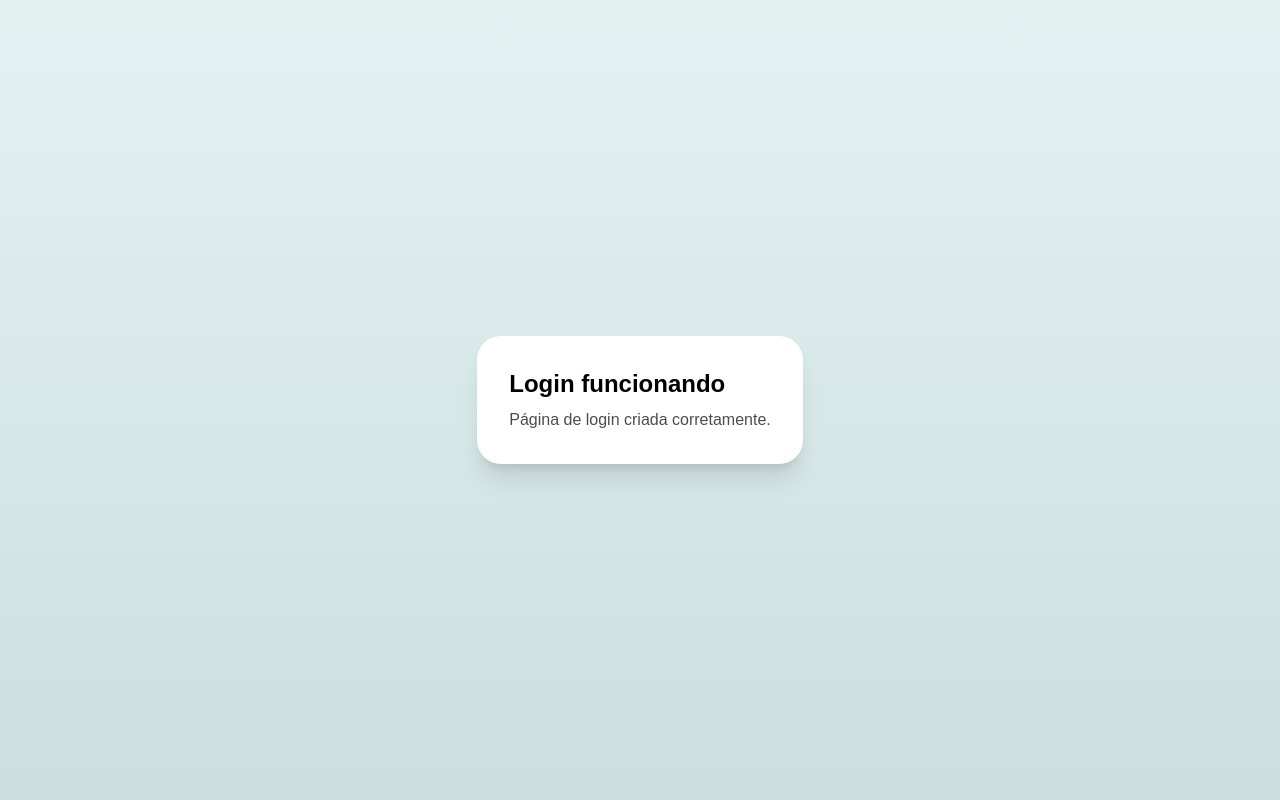
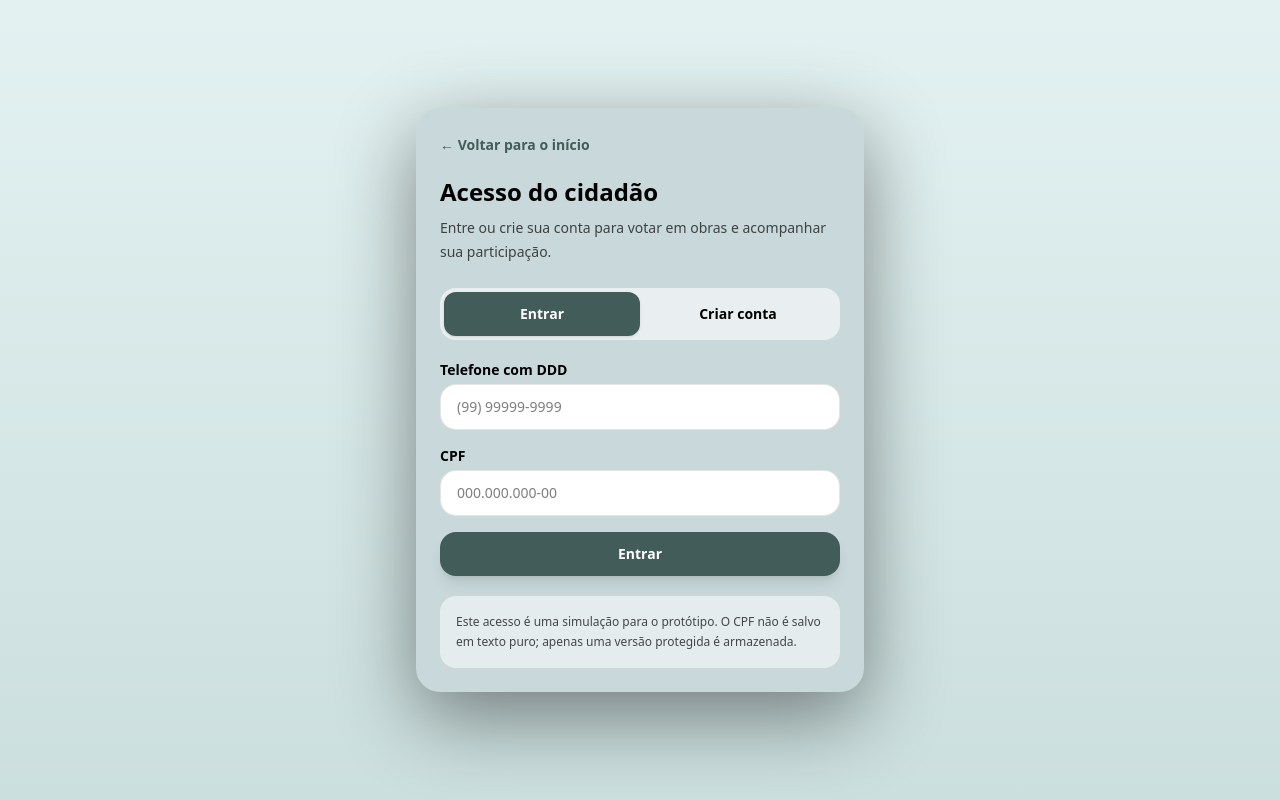
Before and after one commit to TornadoP/Cidade-Em-Progresso, a Next.js app: page /rotas/login in a window 1280 px wide. Built offline with nearby package versions, Linux system fonts and the light colour scheme.

Commit message:
adição da pagina de login e cadastro

```diff
--- a/app/api/usuarios/route.ts
+++ b/app/api/usuarios/route.ts
@@ -6,11 +6,14 @@ function limparCPF(cpf: string) {
   return cpf.replace(/\D/g, "");
 }
 
+function limparTelefone(telefone: string) {
+  return telefone.replace(/\D/g, "");
+}
+
 function validarCPF(cpfRecebido: string) {
   const cpf = limparCPF(cpfRecebido);
 
   if (cpf.length !== 11) return false;
-
   if (/^(\d)\1{10}$/.test(cpf)) return false;
 
   let soma = 0;
@@ -36,10 +39,6 @@ function validarCPF(cpfRecebido: string) {
   return segundoDigito === Number(cpf[10]);
 }
 
-function limparTelefone(telefone: string) {
-  return telefone.replace(/\D/g, "");
-}
-
 function gerarHashCPF(cpf: string) {
   const segredo = process.env.CPF_HASH_SECRET;
 
@@ -47,29 +46,24 @@ function gerarHashCPF(cpf: string) {
     throw new Error("CPF_HASH_SECRET não foi configurada.");
   }
 
-  const cpfLimpo = limparCPF(cpf);
-
-  return crypto.createHmac("sha256", segredo).update(cpfLimpo).digest("hex");
+  return crypto
+    .createHmac("sha256", segredo)
+    .update(limparCPF(cpf))
+    .digest("hex");
 }
 
 export async function POST(request: Request) {
   try {
     const body = await request.json();
 
+    const modo = String(body.modo || "").trim();
     const nome = String(body.nome || "").trim();
     const telefone = limparTelefone(String(body.telefone || ""));
     const cpf = String(body.cpf || "").trim();
 
-    if (!nome || !telefone || !cpf) {
+    if (!modo || !telefone || !cpf) {
       return NextResponse.json(
-        { erro: "Nome, telefone e CPF são obrigatórios." },
-        { status: 400 },
-      );
-    }
-
-    if (nome.length < 3) {
-      return NextResponse.json(
-        { erro: "Informe um nome válido." },
+        { erro: "Telefone e CPF são obrigatórios." },
         { status: 400 },
       );
     }
@@ -87,26 +81,59 @@ export async function POST(request: Request) {
 
     const cpfHash = gerarHashCPF(cpf);
 
-    const { data: usuarioExistentePorTelefone } = await supabaseAdmin
+    if (modo === "login") {
+      const { data: usuario, error } = await supabaseAdmin
+        .from("usuarios")
+        .select("id, nome, telefone")
+        .eq("telefone", telefone)
+        .eq("cpf_hash", cpfHash)
+        .maybeSingle();
+
+      if (error) {
+        return NextResponse.json({ erro: error.message }, { status: 500 });
+      }
+
+      if (!usuario) {
+        return NextResponse.json(
+          { erro: "Usuário não encontrado. Confira telefone e CPF." },
+          { status: 404 },
+        );
+      }
+
+      return NextResponse.json({
+        mensagem: "Login realizado com sucesso.",
+        usuario,
+      });
+    }
+
+    if (modo === "cadastro") {
+      if (!nome || nome.length < 3) {
+        return NextResponse.json(
+          { erro: "Informe um nome válido." },
+          { status: 400 },
+        );
+      }
+
+      const { data: usuarioPorTelefone } = await supabaseAdmin
         .from("usuarios")
         .select("id, nome, telefone")
         .eq("telefone", telefone)
         .maybeSingle();
 
-    if (usuarioExistentePorTelefone) {
-      return NextResponse.json({
-        mensagem: "Usuário já existe.",
-        usuario: usuarioExistentePorTelefone,
-      });
+      if (usuarioPorTelefone) {
+        return NextResponse.json(
+          { erro: "Este telefone já está cadastrado. Use a opção Entrar." },
+          { status: 409 },
+        );
       }
 
-    const { data: usuarioExistentePorCPF } = await supabaseAdmin
+      const { data: usuarioPorCPF } = await supabaseAdmin
         .from("usuarios")
         .select("id, nome, telefone")
         .eq("cpf_hash", cpfHash)
         .maybeSingle();
 
-    if (usuarioExistentePorCPF) {
+      if (usuarioPorCPF) {
         return NextResponse.json(
           { erro: "Este CPF já está vinculado a outro cadastro." },
           { status: 409 },
@@ -124,18 +151,27 @@ export async function POST(request: Request) {
         .single();
 
       if (erroCriacao) {
-      return NextResponse.json({ erro: erroCriacao.message }, { status: 500 });
+        return NextResponse.json(
+          { erro: erroCriacao.message },
+          { status: 500 },
+        );
       }
 
       return NextResponse.json({
-      mensagem: "Usuário criado com sucesso.",
+        mensagem: "Cadastro criado com sucesso.",
         usuario: usuarioCriado,
       });
+    }
+
+    return NextResponse.json(
+      { erro: "Modo inválido. Use login ou cadastro." },
+      { status: 400 },
+    );
   } catch (error) {
     console.error(error);
 
     return NextResponse.json(
-      { erro: "Erro inesperado ao cadastrar usuário." },
+      { erro: "Erro inesperado ao processar usuário." },
       { status: 500 },
     );
   }
--- a/app/rotas/login/page.tsx
+++ b/app/rotas/login/page.tsx
@@ -1,11 +1,215 @@
+"use client";
+
+import Link from "next/link";
+import { useRouter, useSearchParams } from "next/navigation";
+import { useState } from "react";
+
+function formatarTelefone(valor: string) {
+  return valor
+    .replace(/\D/g, "")
+    .replace(/^(\d{2})(\d)/, "($1) $2")
+    .replace(/(\d{5})(\d)/, "$1-$2")
+    .slice(0, 15);
+}
+
+function formatarCPF(valor: string) {
+  return valor
+    .replace(/\D/g, "")
+    .replace(/^(\d{3})(\d)/, "$1.$2")
+    .replace(/^(\d{3})\.(\d{3})(\d)/, "$1.$2.$3")
+    .replace(/\.(\d{3})(\d)/, ".$1-$2")
+    .slice(0, 14);
+}
+
 export default function LoginPage() {
+  const router = useRouter();
+  const searchParams = useSearchParams();
+
+  const voltarPara = searchParams.get("voltar") || "/rotas/obras";
+
+  const [aba, setAba] = useState<"login" | "cadastro">("login");
+  const [nome, setNome] = useState("");
+  const [telefone, setTelefone] = useState("");
+  const [cpf, setCpf] = useState("");
+  const [mensagem, setMensagem] = useState("");
+  const [erro, setErro] = useState("");
+  const [carregando, setCarregando] = useState(false);
+
+  async function enviarFormulario(event: React.FormEvent<HTMLFormElement>) {
+    event.preventDefault();
+
+    setMensagem("");
+    setErro("");
+    setCarregando(true);
+
+    try {
+      const resposta = await fetch("/api/usuarios", {
+        method: "POST",
+        headers: {
+          "Content-Type": "application/json",
+        },
+        body: JSON.stringify({
+          modo: aba,
+          nome,
+          telefone,
+          cpf,
+        }),
+      });
+
+      const dados = await resposta.json();
+
+      if (!resposta.ok) {
+        setErro(dados.erro || "Não foi possível continuar.");
+        setCarregando(false);
+        return;
+      }
+
+      localStorage.setItem("cidade_progresso_usuario_uuid", dados.usuario.id);
+      localStorage.setItem("cidade_progresso_usuario_nome", dados.usuario.nome);
+
+      setMensagem(dados.mensagem || "Acesso realizado com sucesso.");
+
+      setTimeout(() => {
+        router.push(voltarPara);
+      }, 700);
+    } catch {
+      setErro("Erro inesperado ao conectar com o servidor.");
+    } finally {
+      setCarregando(false);
+    }
+  }
+
   return (
-    <div className="flex min-h-screen items-center justify-center bg-gradient-to-b from-[#E3F1F1] to-[#CBDfde] p-6">
-      <main className="rounded-3xl bg-white p-8 shadow-xl">
-        <h1 className="text-2xl font-bold text-black">Login funcionando</h1>
-        <p className="mt-2 text-black/70">
-          Página de login criada corretamente.
-        </p>
+    <div className="flex min-h-screen items-center justify-center bg-gradient-to-b from-[#E3F1F1] to-[#CBDfde] p-4 font-sans sm:p-6">
+      <main className="w-full max-w-md rounded-3xl bg-[#C9D9DB] p-6 shadow-[0_25px_80px_rgba(0,0,0,0.45)]">
+        <header className="mb-6">
+          <Link
+            href="/"
+            className="text-sm font-semibold text-[#425C59] hover:underline"
+          >
+            ← Voltar para o início
+          </Link>
+
+          <h1 className="mt-5 text-2xl font-bold text-black">
+            Acesso do cidadão
+          </h1>
+
+          <p className="mt-2 text-sm leading-6 text-black/70">
+            Entre ou crie sua conta para votar em obras e acompanhar sua
+            participação.
+          </p>
+        </header>
+
+        <div className="mb-5 grid grid-cols-2 rounded-2xl bg-white/60 p-1">
+          <button
+            type="button"
+            onClick={() => {
+              setAba("login");
+              setErro("");
+              setMensagem("");
+            }}
+            className={`rounded-xl px-4 py-3 text-sm font-bold transition ${
+              aba === "login"
+                ? "bg-[#425C59] text-white shadow"
+                : "text-black hover:bg-white"
+            }`}
+          >
+            Entrar
+          </button>
+
+          <button
+            type="button"
+            onClick={() => {
+              setAba("cadastro");
+              setErro("");
+              setMensagem("");
+            }}
+            className={`rounded-xl px-4 py-3 text-sm font-bold transition ${
+              aba === "cadastro"
+                ? "bg-[#425C59] text-white shadow"
+                : "text-black hover:bg-white"
+            }`}
+          >
+            Criar conta
+          </button>
+        </div>
+
+        <form onSubmit={enviarFormulario} className="space-y-4">
+          {aba === "cadastro" && (
+            <div>
+              <label className="mb-1 block text-sm font-semibold text-black">
+                Nome completo
+              </label>
+
+              <input
+                type="text"
+                value={nome}
+                onChange={(event) => setNome(event.target.value)}
+                placeholder="Ex: Matheus Silva"
+                className="w-full rounded-2xl border border-black/10 bg-white px-4 py-3 text-sm text-black outline-none transition focus:border-[#425C59]"
+              />
+            </div>
+          )}
+
+          <div>
+            <label className="mb-1 block text-sm font-semibold text-black">
+              Telefone com DDD
+            </label>
+
+            <input
+              type="tel"
+              value={telefone}
+              onChange={(event) =>
+                setTelefone(formatarTelefone(event.target.value))
+              }
+              placeholder="(99) 99999-9999"
+              className="w-full rounded-2xl border border-black/10 bg-white px-4 py-3 text-sm text-black outline-none transition focus:border-[#425C59]"
+            />
+          </div>
+
+          <div>
+            <label className="mb-1 block text-sm font-semibold text-black">
+              CPF
+            </label>
+
+            <input
+              type="text"
+              value={cpf}
+              onChange={(event) => setCpf(formatarCPF(event.target.value))}
+              placeholder="000.000.000-00"
+              className="w-full rounded-2xl border border-black/10 bg-white px-4 py-3 text-sm text-black outline-none transition focus:border-[#425C59]"
+            />
+          </div>
+
+          {erro && (
+            <div className="rounded-2xl bg-red-100 px-4 py-3 text-sm font-medium text-red-700">
+              {erro}
+            </div>
+          )}
+
+          {mensagem && (
+            <div className="rounded-2xl bg-green-100 px-4 py-3 text-sm font-medium text-green-700">
+              {mensagem}
+            </div>
+          )}
+
+          <button
+            type="submit"
+            disabled={carregando}
+            className="w-full rounded-2xl bg-[#425C59] px-4 py-3 text-sm font-bold text-white shadow-lg transition hover:-translate-y-1 hover:bg-[#334846] disabled:cursor-not-allowed disabled:opacity-70"
+          >
+            {carregando
+              ? "Processando..."
+              : aba === "login"
+                ? "Entrar"
+                : "Criar conta"}
+          </button>
+        </form>
+
+        <div className="mt-5 rounded-2xl bg-white/50 p-4 text-xs leading-5 text-black/70">
+          Este acesso é uma simulação para o protótipo. O CPF não é salvo em
+          texto puro; apenas uma versão protegida é armazenada.
+        </div>
       </main>
     </div>
   );
```
Lines whose indentation alone changed are shown as unchanged.
